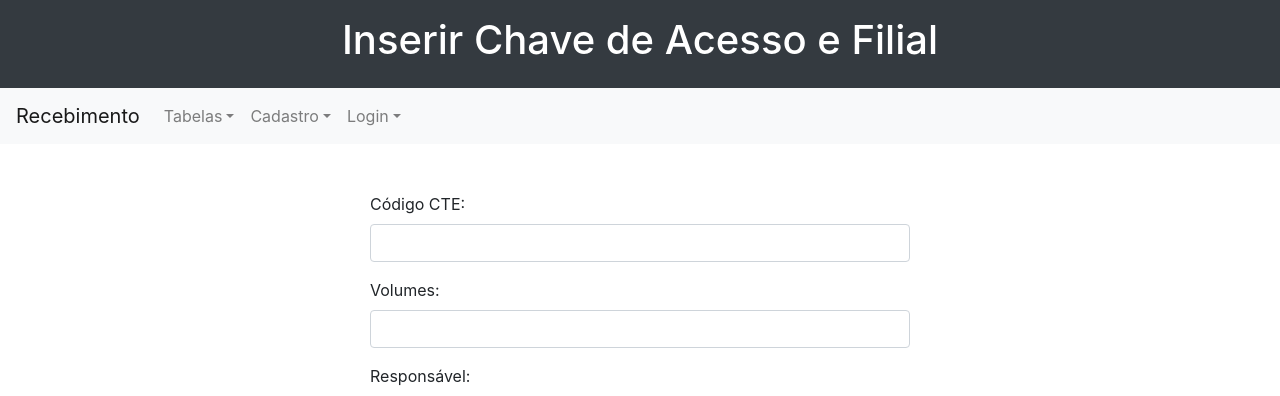
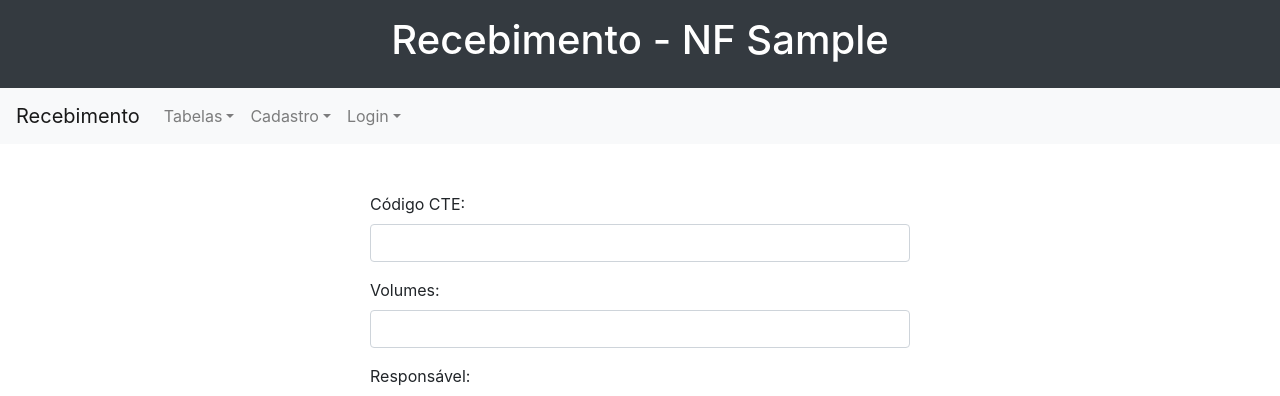
Before and after one commit to vitoroliveirasilva/Recebimento, a Flask app: template Recebimento/templates/logic/recebimento.html in a window 1280 px wide. Shown: the top 396 px of the page. Run offline with Flask 3, Linux system fonts and the light colour scheme; tables that the repository leaves empty hold one stand-in row (values such as "Sample post"); the template is opened without the code that fills it: values that come from a table or form of the project are taken from there, most other values are stand-ins (such as "Sample title", 1, 10 or a date in 2020); some libraries are stand-ins or nearby versions.

Commit message:
Number nf - recebimento
Exibe o número da nf no header do recebimento

```diff
--- a/Recebimento/routes/recebimento_routes.py
+++ b/Recebimento/routes/recebimento_routes.py
@@ -2,7 +2,7 @@ from flask import render_template, redirect, flash, session
 from Recebimento import app, db
 from flask_login import login_required
 from Recebimento.forms import RecebimentoForm
-from Recebimento.utils import delete_session, get_responsavel_choices, get_centro_choices, nota_fiscal_exists, get_nota_fiscal_data, register_new_nota_fiscal, register_new_recebimento, get_recebimento_data
+from Recebimento.utils import delete_session, get_responsavel_choices, get_centro_choices, nota_fiscal_exists, get_nota_fiscal_data, register_new_nota_fiscal, register_new_recebimento, get_recebimento_data, extrai_nf
 
 
 @app.route("/cadastro/recebimento", methods=['GET', 'POST'])
@@ -10,12 +10,12 @@ from Recebimento.utils import delete_session, get_responsavel_choices, get_centr
 def cadastro_recebimento():
     form = RecebimentoForm()
     filial_id = session.get('filial_id')
+    chave_acesso = session.get('chave_acesso')
     form.responsavel.choices = get_responsavel_choices(filial_id)
     form.centro.choices = get_centro_choices(filial_id)
 
     if form.validate_on_submit():
         try:
-            chave_acesso = session.get('chave_acesso')
             if not nota_fiscal_exists(chave_acesso):
                 nova_nf = register_new_nota_fiscal(get_nota_fiscal_data(form, chave_acesso, session), db)
                 register_new_recebimento(get_recebimento_data(form, nova_nf.id), db)
@@ -30,4 +30,4 @@ def cadastro_recebimento():
     elif form.errors:
         flash(form.errors, 'error')
 
-    return render_template('/logic/recebimento.html', form=form)
+    return render_template('/logic/recebimento.html', form=form, nf=extrai_nf(chave_acesso))
--- a/Recebimento/templates/logic/recebimento.html
+++ b/Recebimento/templates/logic/recebimento.html
@@ -1,7 +1,7 @@
 {% extends "base.html" %}
 
 {% set title = "Recebimento" %}
-{% set header = "Inserir Chave de Acesso e Filial" %}
+{% set header = "Recebimento - NF " + nf %}
 
 {% block content %}
     <div class="container">
```
